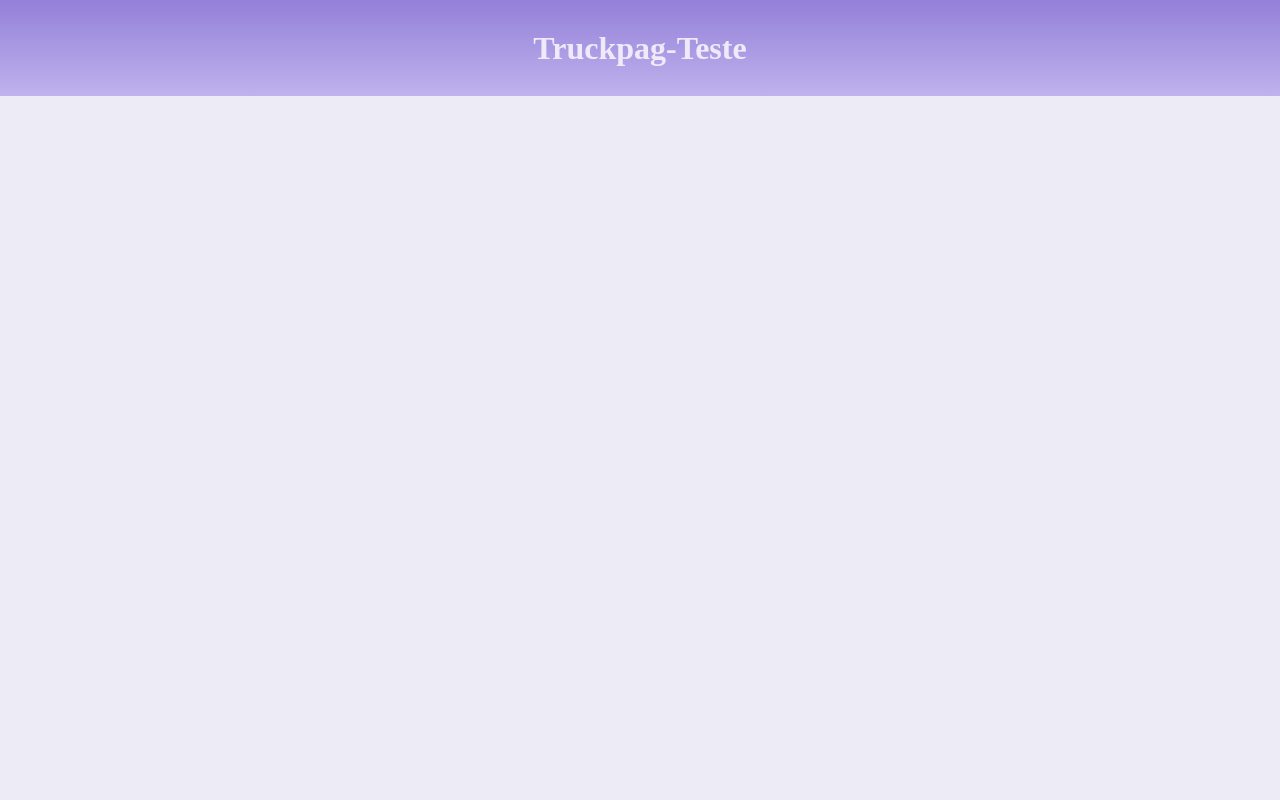
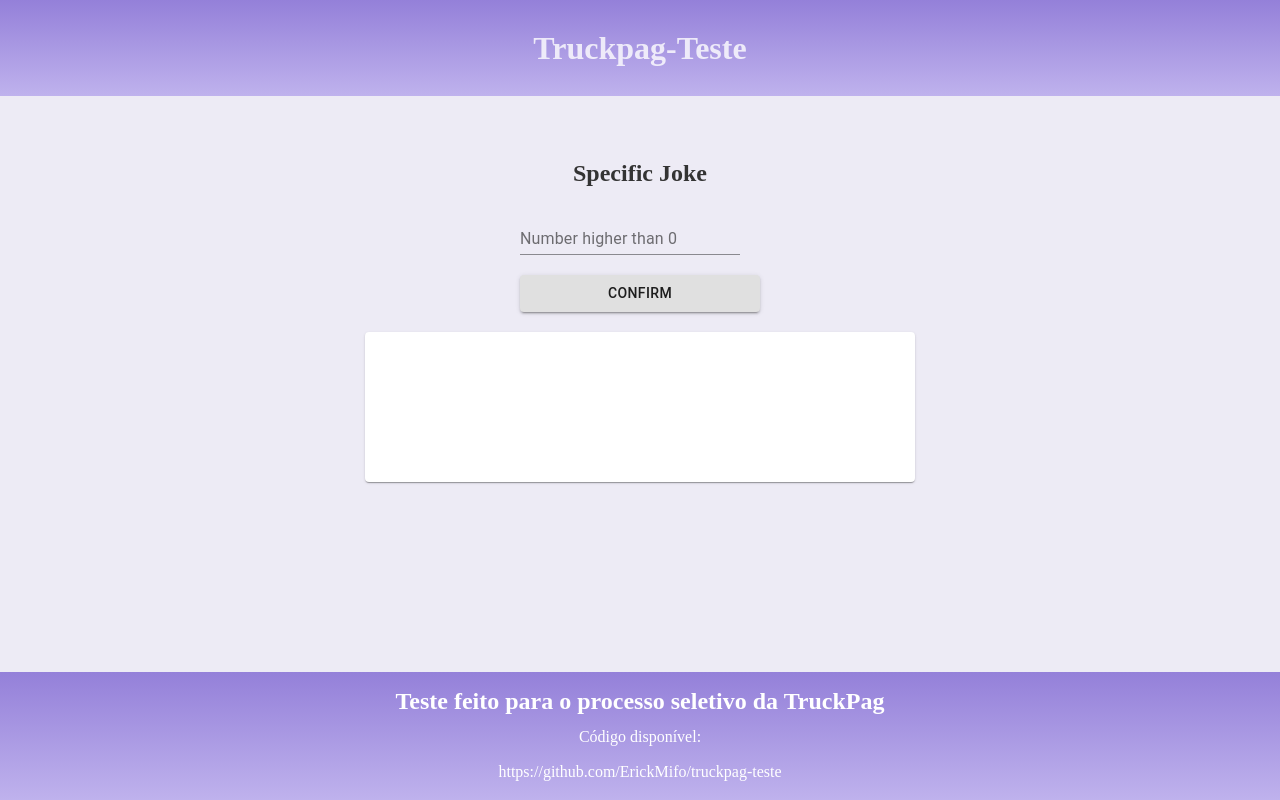
Before and after one commit to ErickMifo/cn-jokes, a React (Create React App) app: page /specific in a window 1280 px wide. Built offline with nearby package versions, Linux system fonts and the light colour scheme; no server answers.

Commit message:
ADD
+ display nmuber of jokes and categories on home page

+Create specfic joke page

+Create a footer

```diff
--- a/src/App.js
+++ b/src/App.js
@@ -1,14 +1,17 @@
 import { BrowserRouter, Switch, Route } from "react-router-dom";
 
+import Header from './components/Header';
+import Footer from './components/Footer';
 
 import Home from './components/Home';
-import Header from './components/Header';
 import Random from './components/Joke/random.js';
 import Multiple from './components/Joke/multiple.js';
+import Specific from "./components/Joke/specific";
 import ChangeName from './components/Joke/changeName';
 
 
 import GlobalStyle from './styles/global';
+
 
 function App() {
   return (
@@ -23,9 +26,11 @@ function App() {
       <Route exact path="/" component={Home} />
       <Route path="/random" component={Random} />
       <Route path="/multiple" component={Multiple} />
+      <Route path="/specific" component={Specific} />
       <Route path="/changeName" component={ChangeName} />
 
     </Switch>
+    <Footer />
 </BrowserRouter>
 
 
--- /dev/null
+++ b/src/components/Footer/index.js
@@ -0,0 +1,19 @@
+import React from 'react'
+
+
+
+import { Container } from './styles';
+
+function Footer() {
+  return (
+    <Container>
+
+       <h2> Teste feito para o processo seletivo da TruckPag</h2>
+           <p>Código disponível:</p>
+             <a  rel="noopener noreferrer" target="_blank" href="https://github.com/ErickMifo/truckpag-teste"> https://github.com/ErickMifo/truckpag-teste </a>
+
+    </Container>
+  );
+}
+
+export default Footer;
--- /dev/null
+++ b/src/components/Footer/styles.js
@@ -0,0 +1,21 @@
+import styled from 'styled-components';
+
+export const Container = styled.footer`
+    height: 16vh;
+    background-image: linear-gradient(0deg, #bfb2ed, #9480d9);
+    width: 100vw;
+    color: #FFF;
+
+
+
+    display: flex;
+    align-items: center;
+    justify-content: center;
+    flex-direction: column;
+    line-height: 35px;
+
+
+    position: absolute;
+    left: 0;
+    bottom: 0;
+`;
--- a/src/components/Home/index.js
+++ b/src/components/Home/index.js
@@ -1,14 +1,66 @@
+import React, {useState, useEffect} from 'react';
+import instance from '../../axios/axios';
+
+
+import { Container, DataContainer, useStyles } from './styles';
+
 import { Button } from '@material-ui/core';
-import React from 'react';
 import { Link } from 'react-router-dom';
 
 
-import { Container, useStyles } from './styles';
 
 function Home() {
     const classes = useStyles()
+
+    const [numofjokes,setNumofjokes] = useState(0)
+    const [categories, setCategories] = useState([])
+
+
+    useEffect(() => {
+
+        async function getData() {
+    const requestCategories = await instance.get(`categories`)
+    setCategories(requestCategories.data.value)
+
+    const requestNum = await instance.get(`jokes/count`)
+    setNumofjokes(requestNum.data.value)
+
+    }
+
+    getData()
+
+    }, [])
+
+
+
     return(
+<>
+        <DataContainer>
+
+        <h2> There are {numofjokes} jokes.</h2>
+
+<div>
+
+        <h2>Categories:</h2>
+
+    {categories.map((item) => {
+
+
+
+  return(
+
+    <h3> {item} </h3>
+
+    )})}
+
+</div>
+
+    </DataContainer>
+
         <Container>
+
+
+
 
         <Link to={'/random'}>
             <Button className={classes.button} variant="outlined">
@@ -23,12 +75,19 @@ function Home() {
         </Link>
 
         <Link to={'/changeName'}>
-            <Button variant="outlined" color="secondary">
+            <Button className={classes.button} variant="outlined" color="secondary">
                 Joke with Name Changed
             </Button>
         </Link>
 
+        <Link to={'/specific'}>
+            <Button variant="outlined">
+                Specfic Joke
+            </Button>
+        </Link>
+
         </Container>
+</>
     )
 }
 
--- a/src/components/Home/styles.js
+++ b/src/components/Home/styles.js
@@ -6,9 +6,17 @@ export const Container = styled.div`
     display: flex;
     flex-direction: row;
     justify-content: center;
-    margin-top: 16vh;
+    margin-top: 12vh;
 `
 
+export const DataContainer = styled.div`
+    display: flex;
+    flex-direction: row;
+    justify-content: space-evenly;
+    align-items: center;
+    margin-top: 12vh;
+
+`
 export const useStyles = makeStyles({
     button: {
       marginRight: 20,
--- /dev/null
+++ b/src/components/Joke/specific.js
@@ -0,0 +1,67 @@
+import React, {useState, useEffect} from 'react';
+import instance from '../../axios/axios';
+
+import { Container, useStyles } from './styles';
+
+import { Button, Card, CardContent, TextField, Typography } from '@material-ui/core';
+
+function Specific() {
+  const classes = useStyles();
+
+
+
+  const [joke, setJoke] = useState('')
+  const [storeid, setStoreid] = useState('')
+  const [id, setId] = useState('')
+
+  const handleSubmit = (e) => {
+    e.preventDefault()
+    setId(storeid)
+  }
+
+    useEffect(() => {
+        async function getData() {
+
+            const requestJoke = await instance.get(`jokes/${id}?escape=javascript`)
+              setJoke(requestJoke.data.value.joke)
+
+        }
+
+        getData()
+      }, [id])
+
+    return (
+        <Container>
+
+      <h2>Specific Joke</h2>
+
+    <form onSubmit={handleSubmit} className={classes.form} noValidate autoComplete="off">
+
+      <TextField
+      label='Number higher than 0'
+      autoComplete='off'
+      onChange={(e) => {setStoreid(e.target.value)}}
+      className={classes.input}
+      id="standard-basic" />
+
+      <Button type="submit" className={classes.button} variant="contained"> Confirm </Button>
+
+    </form>
+
+        <Card className={classes.root}>
+        <CardContent>
+        <Typography className={classes.title}>
+          {joke === undefined ? `No quote with id = ${id}` :  joke}
+         </Typography>
+        </CardContent>
+        </Card>
+
+
+
+
+
+        </Container>
+    )
+}
+
+export default Specific
--- a/src/components/Joke/styles.js
+++ b/src/components/Joke/styles.js
@@ -9,6 +9,7 @@ export const Container = styled.div`
     justify-content: center;
     align-items: center;
     margin-top: 8vh;
+    flex: 1 0 auto;
 `
 
 export const useStyles = makeStyles((theme) => ({
@@ -30,7 +31,6 @@ export const useStyles = makeStyles((theme) => ({
     },
     form: {
       marginTop: 20,
-      marginBottom: 50,
       display: 'flex',
       flexDirection: 'column'
     },
--- a/src/styles/global.js
+++ b/src/styles/global.js
@@ -6,17 +6,28 @@ export default createGlobalStyle`
         padding: 0;
         outline: none;
         box-sizing: border-box;
+
     }
+
+    html {
+    position: relative;
+    min-height: 100%;
+    overflow-x: hidden;
+}
+
 
     body {
         background: #edebf5;
         color: #333;
         -webkit-font-smoothing: antialiased !important;
+        margin: 0 0 16vh;
+
     }
 
 
     a  {
     text-decoration: none;
+    color: #FFF;
 }
 
     a:hover {
```
Also changed, not shown: 2 other files (tests, documents, lock files or other folders).
